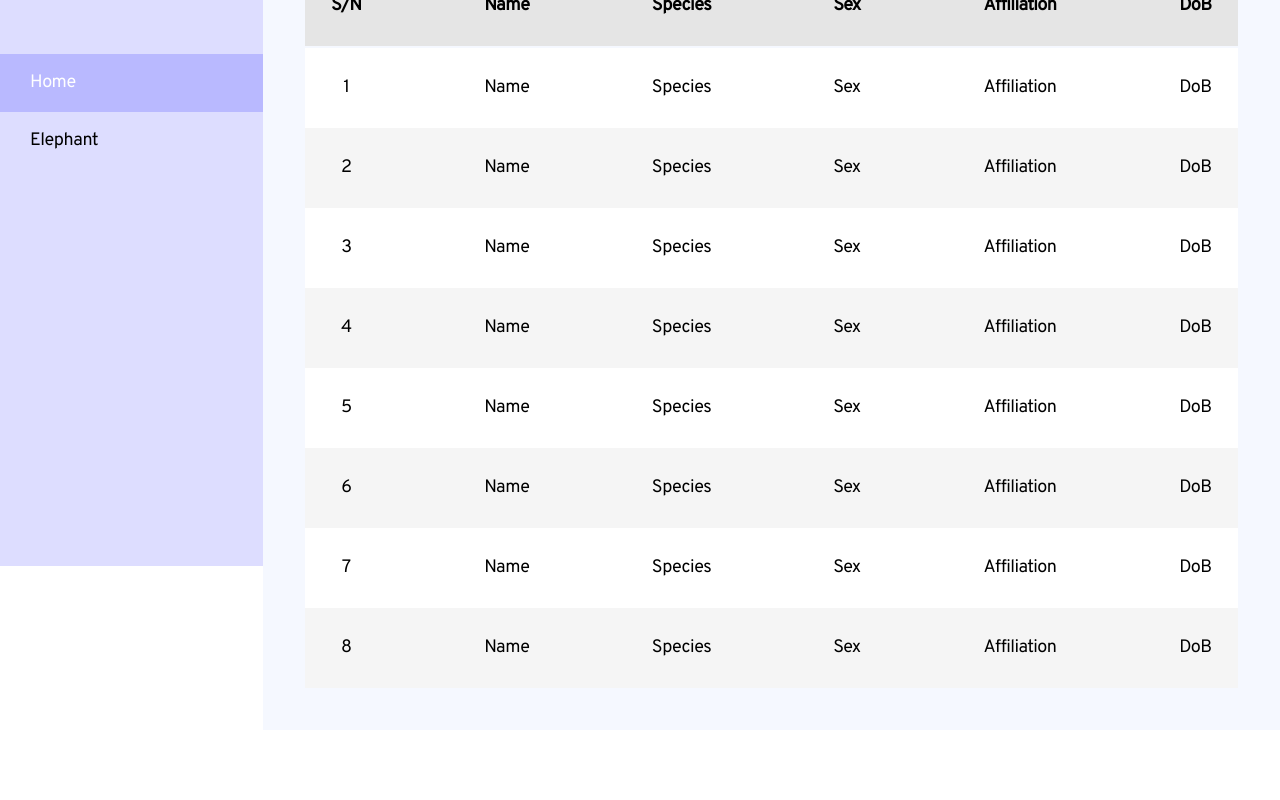
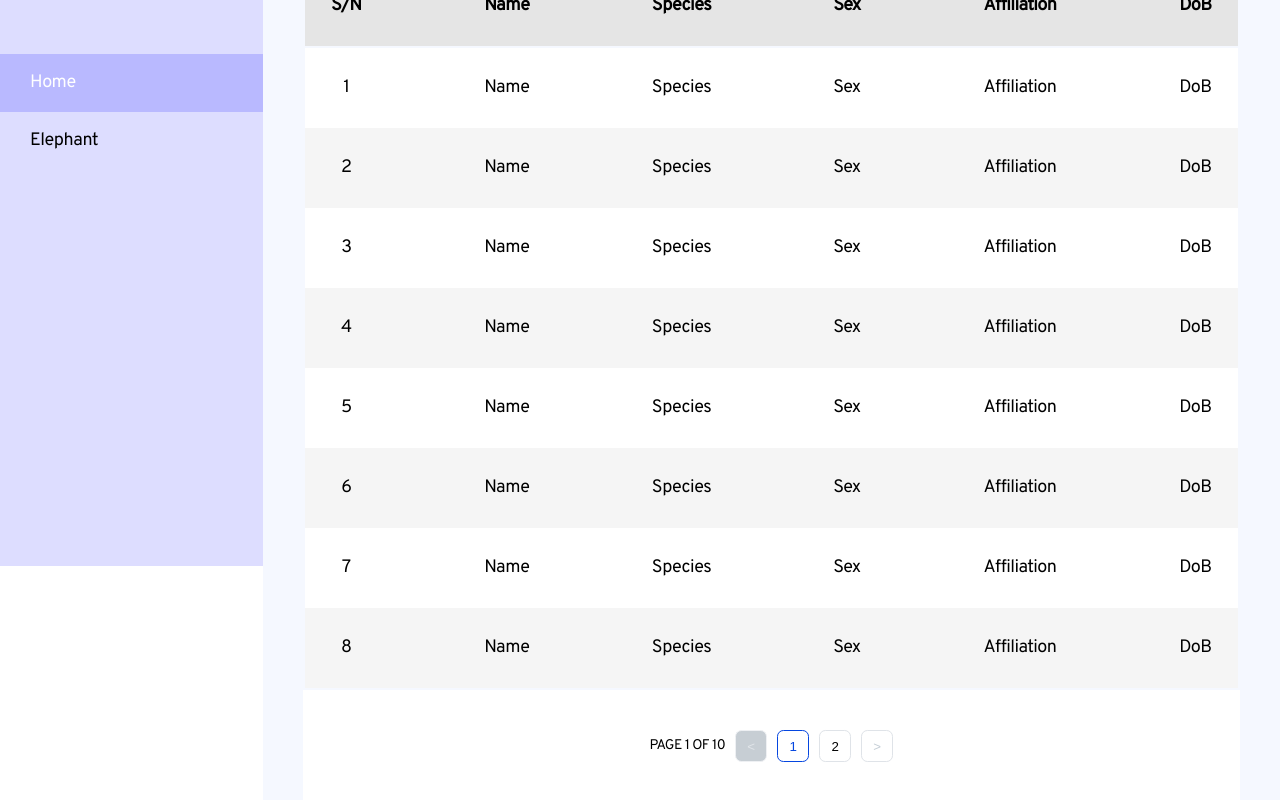
Before and after one commit to idorenyinudoh/elephantom, a Nuxt app: page / in a window 1280 px wide. Shown: the part 234-1034 px from the top of the page. Before the commit the page ends 964 px from the top, so only its background shows below. Built offline with nearby package versions, Linux system fonts and the light colour scheme.

Commit message:
feat: add nav section for table

```diff
--- a/pages/index.vue
+++ b/pages/index.vue
@@ -69,6 +69,12 @@ div
           td Sex
           td Affiliation
           td DoB
+    footer
+      p PAGE 1 OF 10
+      button.icon(disabled) <
+      button.active 1
+      button 2
+      button.icon >
 </template>
 
 <script>
@@ -119,4 +125,41 @@ tr:nth-child(odd) {
 thead tr:first-of-type {
   background-color: #E5E5E5 !important;
 }
+footer {
+  margin: 0;
+  padding: 40px;
+  display: grid;
+  grid-template-columns: repeat(5, max-content);
+  column-gap: 10px;
+  justify-content: center;
+  align-items: center;
+  font-size: 14px;
+  background-color: #FFF;
+}
+footer p {
+  margin: 0;
+}
+button {
+  background: inherit;
+  border: 1px solid #DFE3E8;
+  border-radius: 20%;
+  padding: 0;
+  width: 32px;
+  height: 32px;
+  color: #000;
+}
+button:disabled {
+  background-color: #919EAB;
+  opacity: 0.5;
+}
+button:not(:disabled) {
+  cursor: pointer;
+}
+.active, button:not(:disabled):hover {
+  border-color: #0546E0;
+  color: #0546E0;
+}
+.icon {
+  color: #C4CDD5;
+}
 </style>
```
